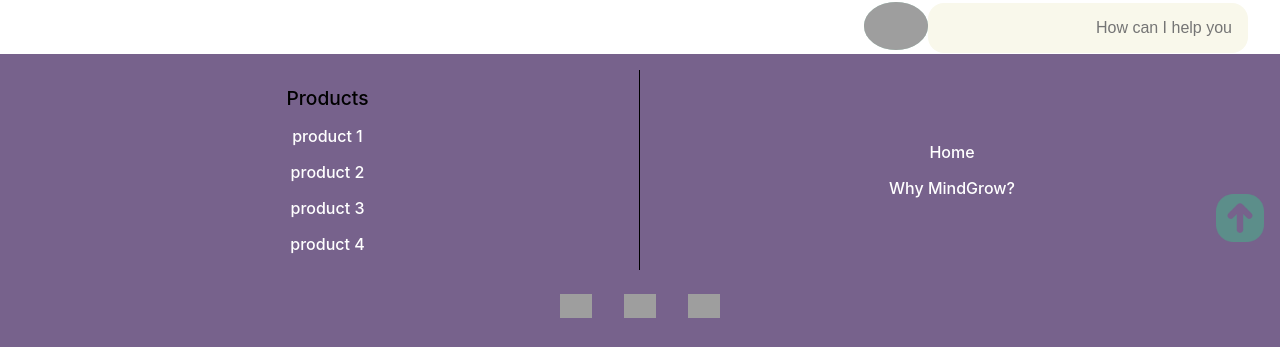
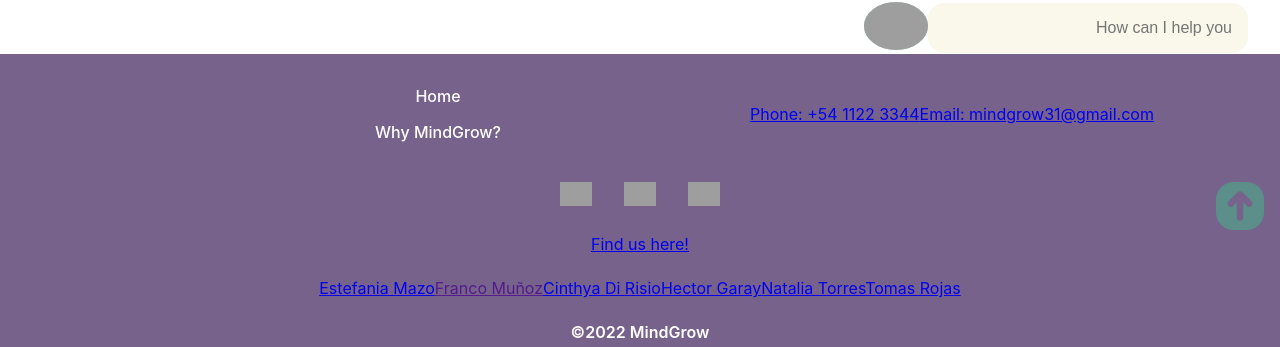
Before and after one commit to cinthyadirisio/mindgrow-front, a React (Create React App) app: page / in a window 1280 px wide. Shown: the part 1247-1594 px from the top of the page. Built offline with nearby package versions, Linux system fonts and the light colour scheme; grey boxes are pictures that could not be loaded.

Commit message:
component modified

```diff
--- a/src/components/Footer.js
+++ b/src/components/Footer.js
@@ -13,16 +13,13 @@ export default function Footer() {
   return (
     <div className='Footer-container'>
         <div className='Footer-container-template'>
-            <nav className='Footer-container-products'>
-                <span>Products</span>
-                <LinkRouter className='Footer-link' to='/'>product 1</LinkRouter>
-                <LinkRouter className='Footer-link' to='/'>product 2</LinkRouter>
-                <LinkRouter className='Footer-link' to='/'>product 3</LinkRouter>
-                <LinkRouter className='Footer-link' to='/'>product 4</LinkRouter>
-            </nav>
             <nav className='Footer-container-nav'>
                 <LinkRouter className='Footer-link' to='/'>Home</LinkRouter>
                 <LinkRouter className='Footer-link' to='/whyMindGrow?'>Why MindGrow?</LinkRouter>
+            </nav>
+            <nav className='Footer-container-info'>
+                <a href='tel:+54 1122 3344'>Phone: +54 1122 3344</a>
+                <a href='mailto: mindgrow31@gmail.com'>Email: mindgrow31@gmail.com</a>
             </nav>
         </div>
         <div className='Footer-container-socials'>
@@ -30,6 +27,17 @@ export default function Footer() {
             <a href="https://www.instagram.com/"><img src='https://i.ibb.co/zQ5wd14/instagram.png' /></a>
             <a href="https://web.whatsapp.com/"><img src='https://i.ibb.co/GFtYnh7/whatsapp.png' /></a>
         </div>
+        <div className='Footer-container-map'>
+            <a href='https://goo.gl/maps/dKeAMnU3zxQvb9ok9'>Find us here!</a>
+        </div>
+        <div className='Footer-container-devs'>
+            <a href='https://github.com/emazou'>Estefania Mazo</a>
+            <a href=''>Franco Muñoz</a>
+            <a href='https://github.com/cinthyadirisio'>Cinthya Di Risio</a>
+            <a href='https://github.com/HectorGarayBascur'>Hector Garay</a>
+            <a href='https://github.com/NataliaTorres5'>Natalia Torres</a>
+            <a href='https://github.com/tomasrjs'>Tomas Rojas</a>
+        </div>
         <p>©{today.getFullYear()} MindGrow</p>
         <button className='scroll' onClick={scroll}></button>
     </div>
```
